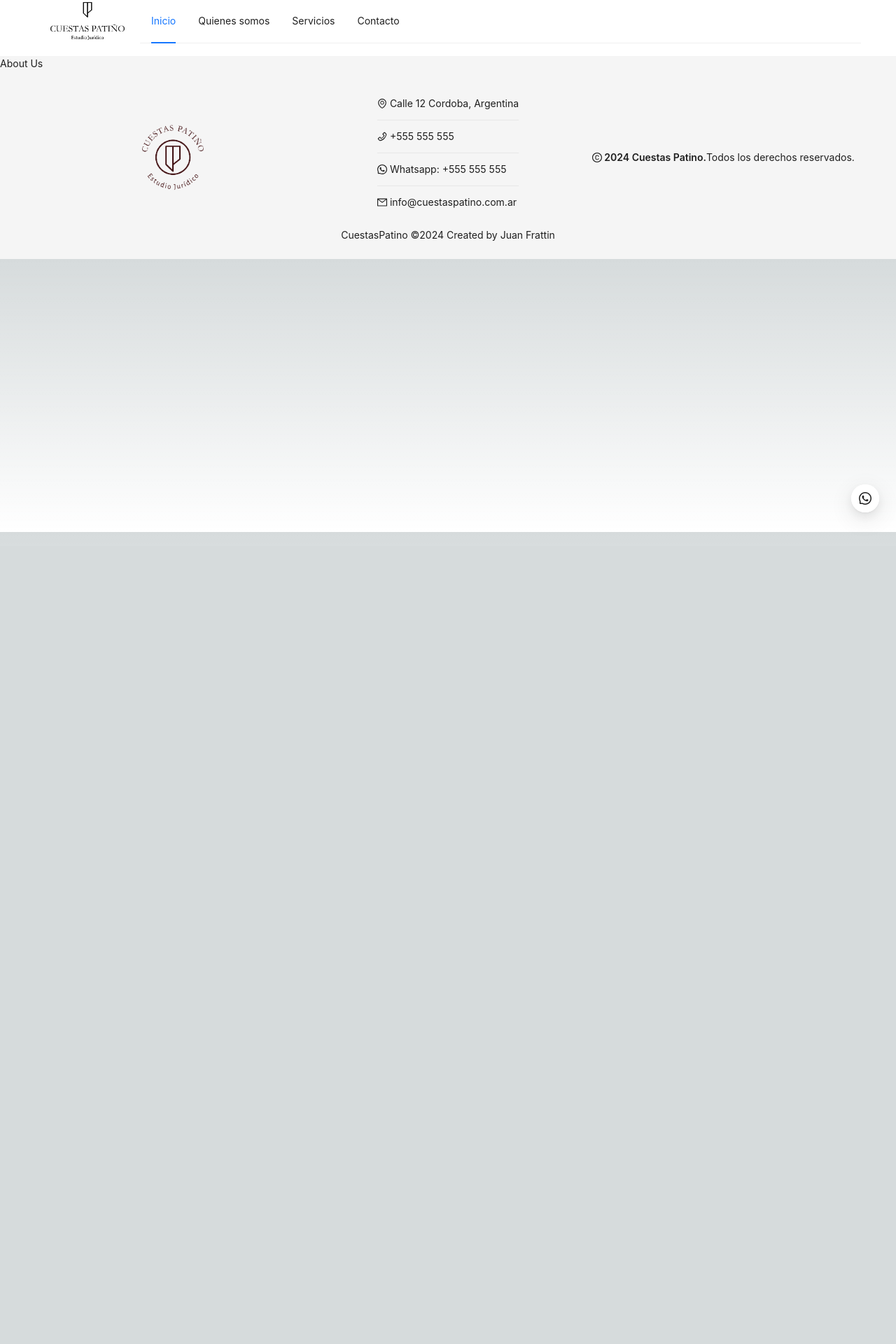
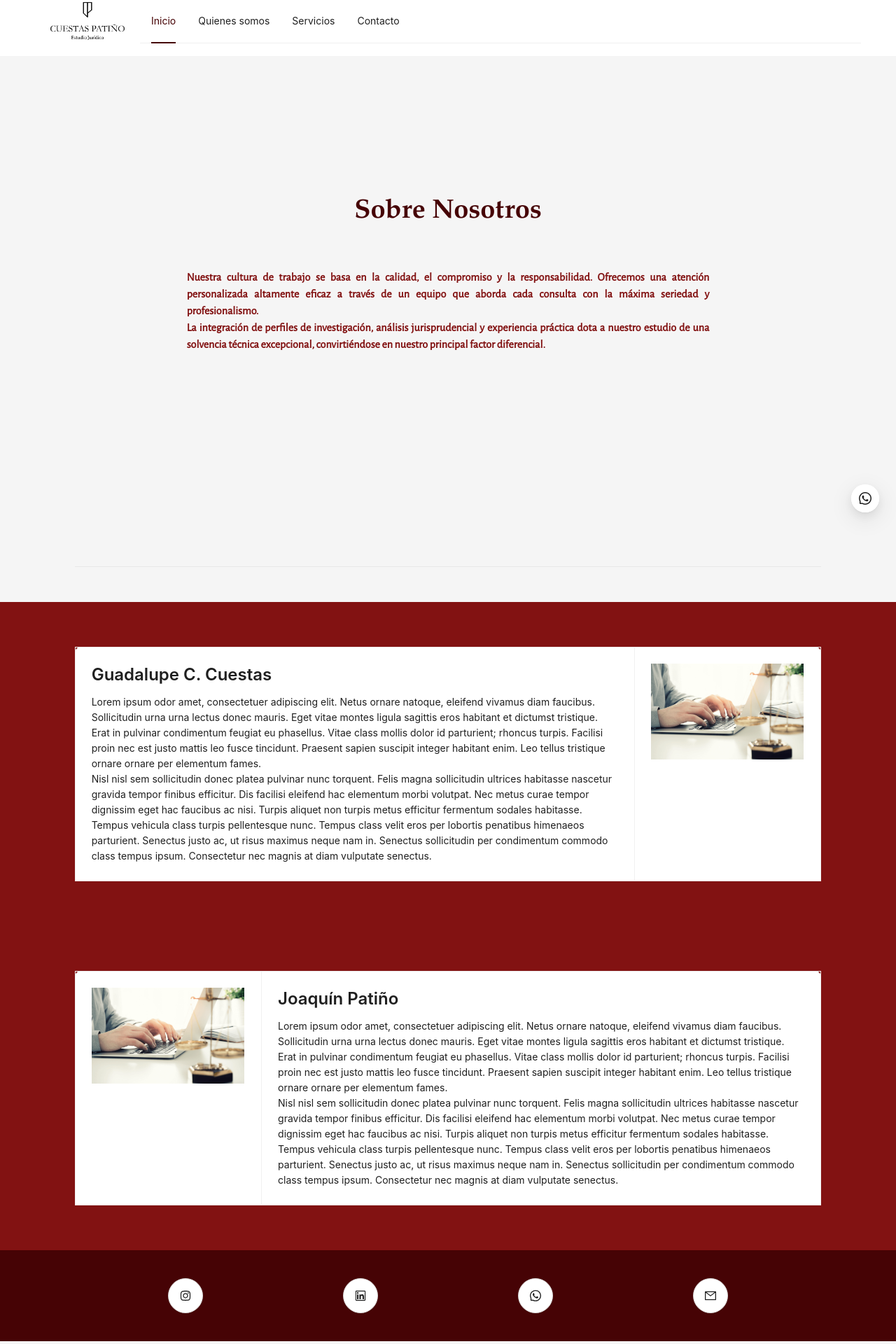
Before and after one commit to FrattinJuan/legal-study, a Next.js app: page /aboutUs in a window 1280 px wide. Shown: the part 20-1940 px from the top of the page at 70% size. Before the commit the page ends 800 px from the top, so only its background shows below. Built offline with nearby package versions, Linux system fonts and the light colour scheme.

Commit message:
feat: about us page

```diff
--- /dev/null
+++ b/src/app/aboutUs/aboutUs.scss
@@ -0,0 +1,24 @@
+@import '../variables.module.scss';
+
+.aboutUsTitle {
+    font-family: 'Garamond', serif;
+    color: $secondary-color!important;
+    margin-top: 25vh;
+}
+
+.aboutUsSubtitle {
+    font-family: 'Alegreya Sans', serif;
+    color: $primary-color!important;
+    text-align: justify;
+    margin-top: 5vh;
+    margin-bottom: 35vh!important;
+    // display: flex;
+}
+.aboutUsRow{
+    padding-top: 5%;
+    padding-bottom: 5%;
+    background-color: $primary-color!important;
+}
+.aboutUsCard {
+
+}
--- a/src/app/aboutUs/page.tsx
+++ b/src/app/aboutUs/page.tsx
@@ -1,7 +1,114 @@
 "use client";
+import { Card, Col, Divider, Row, Typography } from "antd";
+import Image from "next/image";
 import { usePathname } from "next/navigation";
+import legalStudy from "../../../public/img/legalStudyHome.png";
+import "./aboutUs.scss";
+import SocialBar from "@/components/socialBar/socialBar";
 
 export default function Page() {
   const pathname = usePathname();
-  return <>About Us </>;
+  return (
+    <>
+      <Row>
+        <Col span={24} style={{ display: "flex", justifyContent: "center" }}>
+          <Typography.Title level={1} className="aboutUsTitle">
+            Sobre Nosotros
+          </Typography.Title>
+        </Col>
+        <Col span={14} offset={5}>
+          <Typography.Title level={5} className="aboutUsSubtitle">
+            Nuestra cultura de trabajo se basa en la calidad, el compromiso y la
+            responsabilidad. Ofrecemos una atención personalizada altamente
+            eficaz a través de un equipo que aborda cada consulta con la máxima
+            seriedad y profesionalismo.
+            <br /> La integración de perfiles de investigación, análisis
+            jurisprudencial y experiencia práctica dota a nuestro estudio de una
+            solvencia técnica excepcional, convirtiéndose en nuestro principal
+            factor diferencial.
+          </Typography.Title>
+        </Col>
+      </Row>
+      <Row>
+        <Col span={20} offset={2} style={{ marginBottom: "2%" }}>
+          <Divider />
+        </Col>
+      </Row>
+      <Row  className="aboutUsRow">
+        <Col span={20} offset={2}>
+          <Card>
+            <Card.Grid hoverable={false} style={{ width: "75%" }}>
+              <Typography.Title level={3} className="aboutUsCardTitle">
+                Guadalupe C. Cuestas
+              </Typography.Title>
+              <Typography.Text className="aboutUsCardText">
+                Lorem ipsum odor amet, consectetuer adipiscing elit. Netus
+                ornare natoque, eleifend vivamus diam faucibus. Sollicitudin
+                urna urna lectus donec mauris. Eget vitae montes ligula sagittis
+                eros habitant et dictumst tristique. Erat in pulvinar
+                condimentum feugiat eu phasellus. Vitae class mollis dolor id
+                parturient; rhoncus turpis. Facilisi proin nec est justo mattis
+                leo fusce tincidunt. Praesent sapien suscipit integer habitant
+                enim. Leo tellus tristique ornare ornare per elementum fames.
+                <br />
+                Nisl nisl sem sollicitudin donec platea pulvinar nunc torquent.
+                Felis magna sollicitudin ultrices habitasse nascetur gravida
+                tempor finibus efficitur. Dis facilisi eleifend hac elementum
+                morbi volutpat. Nec metus curae tempor dignissim eget hac
+                faucibus ac nisi. Turpis aliquet non turpis metus efficitur
+                fermentum sodales habitasse. Tempus vehicula class turpis
+                pellentesque nunc. Tempus class velit eros per lobortis
+                penatibus himenaeos parturient. Senectus justo ac, ut risus
+                maximus neque nam in. Senectus sollicitudin per condimentum
+                commodo class tempus ipsum. Consectetur nec magnis at diam
+                vulputate senectus.
+              </Typography.Text>
+            </Card.Grid>
+            <Card.Grid hoverable={false} style={{ width: "25%" }}>
+              <Image src={legalStudy} alt="logo" width={600} height={800} />
+            </Card.Grid>
+          </Card>
+        </Col>
+      </Row>
+      <Row className="aboutUsRow">
+        <Col span={20} offset={2} >
+          <Card>
+            <Card.Grid hoverable={false} style={{ width: "25%" }}>
+              <Image src={legalStudy} alt="logo" width={600} height={800} />
+            </Card.Grid>
+            <Card.Grid hoverable={false} style={{ width: "75%" }}>
+              <Typography.Title level={3} className="aboutUsCardTitle">
+                Joaquín Patiño
+              </Typography.Title>
+              <Typography.Text className="aboutUsCardText">
+                Lorem ipsum odor amet, consectetuer adipiscing elit. Netus
+                ornare natoque, eleifend vivamus diam faucibus. Sollicitudin
+                urna urna lectus donec mauris. Eget vitae montes ligula sagittis
+                eros habitant et dictumst tristique. Erat in pulvinar
+                condimentum feugiat eu phasellus. Vitae class mollis dolor id
+                parturient; rhoncus turpis. Facilisi proin nec est justo mattis
+                leo fusce tincidunt. Praesent sapien suscipit integer habitant
+                enim. Leo tellus tristique ornare ornare per elementum fames.
+                <br />
+                Nisl nisl sem sollicitudin donec platea pulvinar nunc torquent.
+                Felis magna sollicitudin ultrices habitasse nascetur gravida
+                tempor finibus efficitur. Dis facilisi eleifend hac elementum
+                morbi volutpat. Nec metus curae tempor dignissim eget hac
+                faucibus ac nisi. Turpis aliquet non turpis metus efficitur
+                fermentum sodales habitasse. Tempus vehicula class turpis
+                pellentesque nunc. Tempus class velit eros per lobortis
+                penatibus himenaeos parturient. Senectus justo ac, ut risus
+                maximus neque nam in. Senectus sollicitudin per condimentum
+                commodo class tempus ipsum. Consectetur nec magnis at diam
+                vulputate senectus.
+              </Typography.Text>
+            </Card.Grid>
+          </Card>
+        </Col>
+      </Row>
+
+
+      <SocialBar  />
+    </>
+  );
 }
--- /dev/null
+++ b/src/app/layout.scss
@@ -0,0 +1,14 @@
+@import "./variables.module.scss";
+
+.ant-menu-light.ant-menu-horizontal > .ant-menu-item-selected {
+  color: $secondary-color !important;
+}
+
+.ant-menu-light.ant-menu-horizontal > .ant-menu-item-active::after,
+.ant-menu-light.ant-menu-horizontal > .ant-menu-item:hover::after,
+.ant-menu-light.ant-menu-horizontal > .ant-menu-item-selected::after,
+.ant-menu-light.ant-menu-horizontal > .ant-menu-item-selected::after,
+.ant-menu-light.ant-menu-horizontal > .ant-menu-submenu-active::after,
+.ant-menu-light.ant-menu-horizontal > .ant-menu-item-selected::after {
+  border-bottom-color: $secondary-color !important;
+}
--- a/src/app/layout.tsx
+++ b/src/app/layout.tsx
@@ -7,8 +7,9 @@ import Logos_CuestasPatiño from "../../public/img/Logos_CuestasPatiño_Sinfondo
 import Image from "next/image";
 
 import "./globals.css";
+import './layout.scss';
 import Link from "next/link";
-import FooterBar from "@/components/FooterBar/FooterBar";
+import FooterBar from "@/components/footerBar/footerBar";
 
 const inter = Inter({ subsets: ["latin"] });
 
--- a/src/components/FooterBar/FooterBar.tsx
+++ b/src/components/FooterBar/FooterBar.tsx
@@ -9,47 +9,88 @@ import {
 } from "@ant-design/icons";
 import Image from "next/image";
 import React from "react";
-import logo from "../../../public/img/Logos_CuestasPatiño_Sinfondo-02.png";
+import logo from "../../../public/img/Logos_CuestasPatiño_Sinfondo-03.png";
+import Link from "next/link";
 
 export default function FooterBar() {
   const data = [
     {
-      title: "Calle 12 Cordoba, Argentina",
+      title:
+        "Miguel C. del Corro 661 - Piso 2 Of. 9 - C.P. X5000BGO - Córdoba, Argentina",
       icon: <EnvironmentOutlined />,
+      link: "https://maps.app.goo.gl/81X9mtqwEpSmzNGx5",
     },
     {
-      title: "+555 555 555",
+      title: "+54 9 351 308 6599",
       icon: <PhoneOutlined />,
+      link: "https://api.whatsapp.com/send?phone=5493513086599&text=Hola,%20tengo%20una%20consulta%20legal",
     },
     {
-      title: "Whatsapp: +555 555 555",
-      icon: <WhatsAppOutlined />,
+      title: "+54 9 351 747 2345",
+      icon: <PhoneOutlined />,
+      link: "https://api.whatsapp.com/send?phone=54935174723455&text=Hola,%20tengo%20una%20consulta%20legal",
     },
+    // {
+    //   title: "Whatsapp: +555 555 555",
+    //   icon: <WhatsAppOutlined />,
+    // },
     {
       title: "info@cuestaspatino.com.ar",
       icon: <MailOutlined />,
+      link: "https://cuestaspatino.com.ar",
     },
   ];
   return (
     <>
       <Row className="footerBar">
-        <Col span={8} style={{ display: "flex", justifyContent: "center" }}>
+        <Col
+          xs={{
+            span: 24,
+          }}
+          lg={{
+            span: 8,
+          }}
+          style={{ display: "flex", justifyContent: "center" }}
+        >
           <Image alt="example" src={logo} width={200} height={200} />
         </Col>
-        <Col span={8} style={{ display: "flex", justifyContent: "center" }}>
+        <Col
+          xs={{
+            span: 24,
+          }}
+          lg={{
+            span: 8,
+          }}
+          style={{ display: "flex", justifyContent: "center" }}
+        >
           <List
             dataSource={data}
             style={{ textAlign: "left" }}
             renderItem={(item) => (
-              <List.Item>
-                {item.icon} {` ` + item.title}
-              </List.Item>
+              <Link href={item.link}>
+                <List.Item>
+                  {item.icon} {` ` + item.title}
+                </List.Item>
+              </Link>
             )}
           ></List>
         </Col>
-        <Col span={8} style={{ display: "flex", justifyContent: "center", alignItems: "center" }}>
+        <Col
+          xs={{
+            span: 24,
+          }}
+          lg={{
+            span: 8,
+          }}
+          style={{
+            display: "flex",
+            justifyContent: "center",
+            alignItems: "center",
+          }}
+        >
           <Typography.Text strong>
-            <CopyrightOutlined />{` 2024 Cuestas Patino.`}
+            <CopyrightOutlined />
+            {` 2024 Cuestas Patino.`}
           </Typography.Text>
           <br />
           <Typography.Text>{` Todos los derechos reservados. `}</Typography.Text>
--- a/src/components/socialBar/socialBar.scss
+++ b/src/components/socialBar/socialBar.scss
@@ -4,18 +4,29 @@
   background-color: $secondary-color;
   // border: none;
   // border-radius: 0;
-    margin-top: 10%;
+//   margin-top: 10%;
   width: 100%;
-    padding: 30px;
+  padding: 40px;
   // font-family: 'Alegreya Sans', serif;
+
+  &:hover {
+    border-color: $primary-color!important;
+    color: $primary-color!important;
+  }
+}
+:where(.css-dev-only-do-not-override-1iiovjv).ant-btn-default:not(
+    :disabled
+  ):not(.ant-btn-disabled):hover {
+  border-color: $primary-color;
+  color: $primary-color;
 }
 
 .socialBarButton {
   // color: #00b96b;
-    margin-left: 5%;
+  // margin-left: 5%;
   // size: 33px!important;
   // padding: 5%;
-    width: 50px!important;
+  width: 50px !important;
   height: 50px;
   // margin-right: 5%;
 }
--- a/src/components/socialBar/socialBar.tsx
+++ b/src/components/socialBar/socialBar.tsx
@@ -8,46 +8,55 @@ import {
 } from "@ant-design/icons";
 import React from "react";
 import "./socialBar.scss";
+import Link from "next/link";
 
 export default function SocialBar() {
   return (
     <>
       <Row className="socialBar">
-        <Col span={24} style={{ display: "flex", justifyContent: "center" }}>
-          <Button
+        <Col span={24} style={{ display: "flex", justifyContent: "space-evenly" }}>
+          {/* <Button
             className="socialBarButton"
             shape="circle"
             size="large"
             icon={<XOutlined />}
-          />
-
+          /> */}
+          <Link href={"https://www.instagram.com/cuestaspatino/"}>
             <Button
               className="socialBarButton"
               shape="circle"
               size="large"
               icon={<InstagramOutlined />}
             />
-
+          </Link>
+          <Link href={"https://www.linkedin.com/company/cuestaspatino/"}>
             <Button
               className="socialBarButton"
               shape="circle"
               size="large"
               icon={<LinkedinOutlined />}
             />
-
+          </Link>
+          <Link
+            href={
+              "https://api.whatsapp.com/send?phone=5493513086599&text=Hola,%20tengo%20una%20consulta%20legal"
+            }
+          >
             <Button
               className="socialBarButton"
               shape="circle"
               size="large"
               icon={<WhatsAppOutlined />}
             />
-
+          </Link>
+            <Link href={"https://cuestaspatino.com.ar"}>
           <Button
             className="socialBarButton"
             shape="circle"
             size="large"
             icon={<MailOutlined />}
           />
+          </Link>
         </Col>
       </Row>
     </>
--- a/src/components/staff/staff.tsx
+++ b/src/components/staff/staff.tsx
@@ -1,4 +1,4 @@
-import { Avatar, Card, Col, Row, Typography } from "antd";
+import { Avatar, Card, Col, Divider, Row, Typography } from "antd";
 import React from "react";
 import { UserOutlined } from "@ant-design/icons";
 import legalStudy from "../../../public/img/legalStudyHome.png";
@@ -8,16 +8,32 @@ import "./staff.scss";
 export default function Staff() {
   return (
     <>
-      <Row style={{ marginTop: "10%" }}>
+      <Row style={{ marginTop: "10%", marginBottom: "10%" }}>
         <Col span={24}>
-         <Typography.Title level={1} className="staffTitle">
+          <Typography.Title level={1} className="staffTitle">
             Profesionales
-         </Typography.Title>
+          </Typography.Title>
         </Col>
-        <Col span={12}>
-          <Col span={12} offset={6}>
+        <Col
+          xs={{
+            span: 24,
+          }}
+          lg={{
+            span: 12,
+          }}
+        >
+          <Col
+            xs={{
+              span: 22,
+              offset: 1,
+            }}
+            lg={{
+              span: 12,
+              offset: 6,
+            }}
+          >
             <Card
-            className="staffCard"
+              className="staffCard"
               // cover={<Avatar size={100} icon={<UserOutlined />} />}
               cover={
                 <Image
@@ -30,17 +46,42 @@ export default function Staff() {
             >
               {" "}
               <Card.Meta
-
-                title="Joaquin Patinio"
-                description="Abogado en Derecho Civil"
+                title="Guadalupe C. Cuestas "
+                description={
+                  <p>
+                    M.P. 1-41509
+                    <br />
+                    M.F. T° 509 F° 128
+                    <br />
+                    gcuestas@cuestaspatino.com.ar
+                    <br />
+                    Tel 3513086599
+                  </p>
+                }
               />
             </Card>
           </Col>
         </Col>
-        <Col span={12}>
-          <Col span={12} offset={6}>
+
+        {/* <Col span={1} style={{ display: "flex", justifyContent: "center" }}>
+          <Divider type="vertical" style={{ height: "100%" }} />
+        </Col> */}
+        <Col xs={{
+            span: 24,
+          }}
+          lg={{
+            span: 12,
+          }}>
+          <Col  xs={{
+              span: 22,
+              offset: 1,
+            }}
+            lg={{
+              span: 12,
+              offset: 6,
+            }}>
             <Card
-            className="staffCard"
+              className="staffCard"
               // cover={<Avatar size={100} icon={<UserOutlined />} />}
               cover={
                 <Image
@@ -53,9 +94,15 @@ export default function Staff() {
             >
               {" "}
               <Card.Meta
-
-                title="Guadalupe Cuestas"
-                description="Abogada en Derecho Penal"
+                title="Joaquín Patiño"
+                description={
+                  <p>
+                    M.P. 1-41857 <br />
+                    M.F. T° 509 F° 403 <br />
+                    jpatino@cuestaspatino.com.ar <br />
+                    Telefono 3517472345
+                  </p>
+                }
               />
             </Card>
           </Col>
```
Also changed, not shown: src/components/staff/staff.scss (+7 -0 lines), src/components/studioHome/studioHome.tsx (+7 -1 lines). Lines whose indentation alone changed are shown as unchanged.
